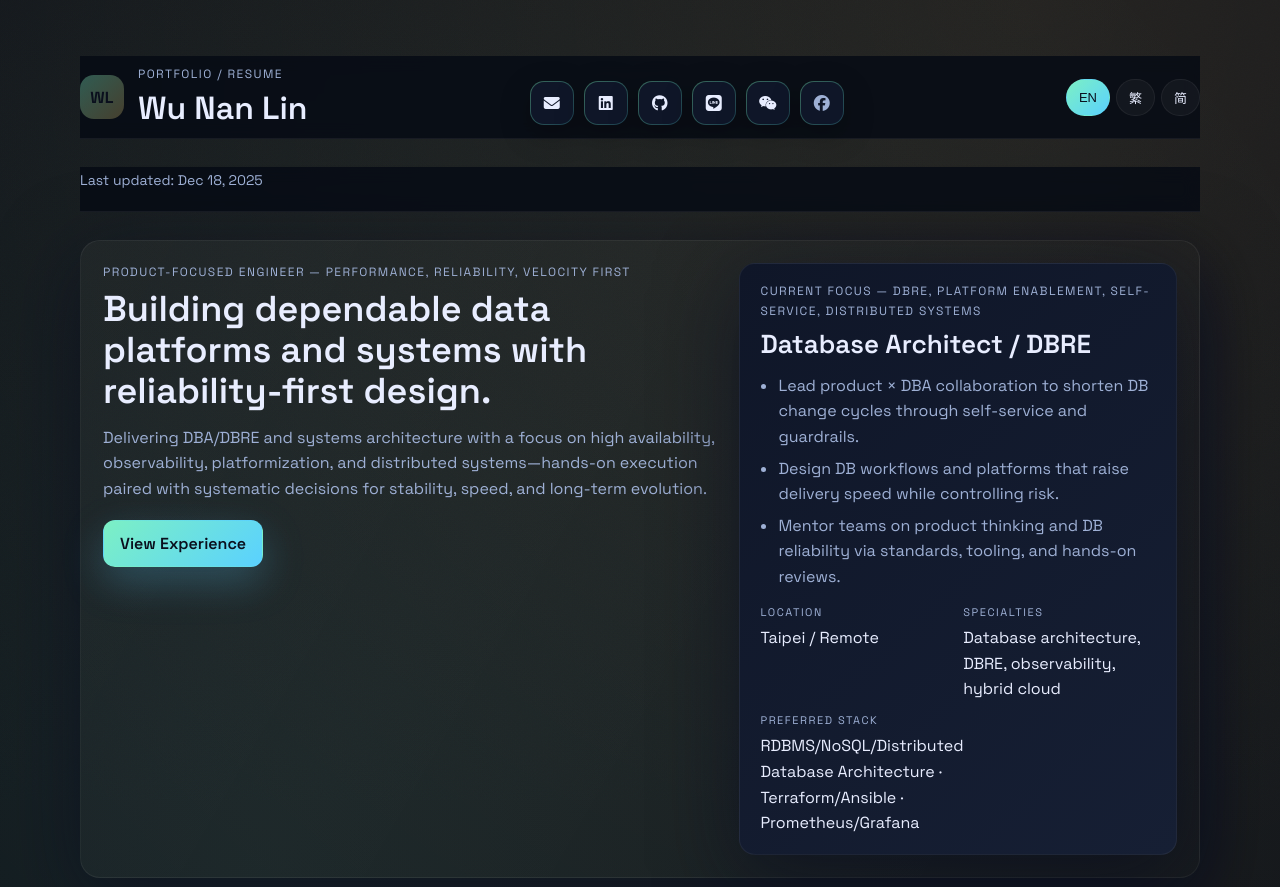
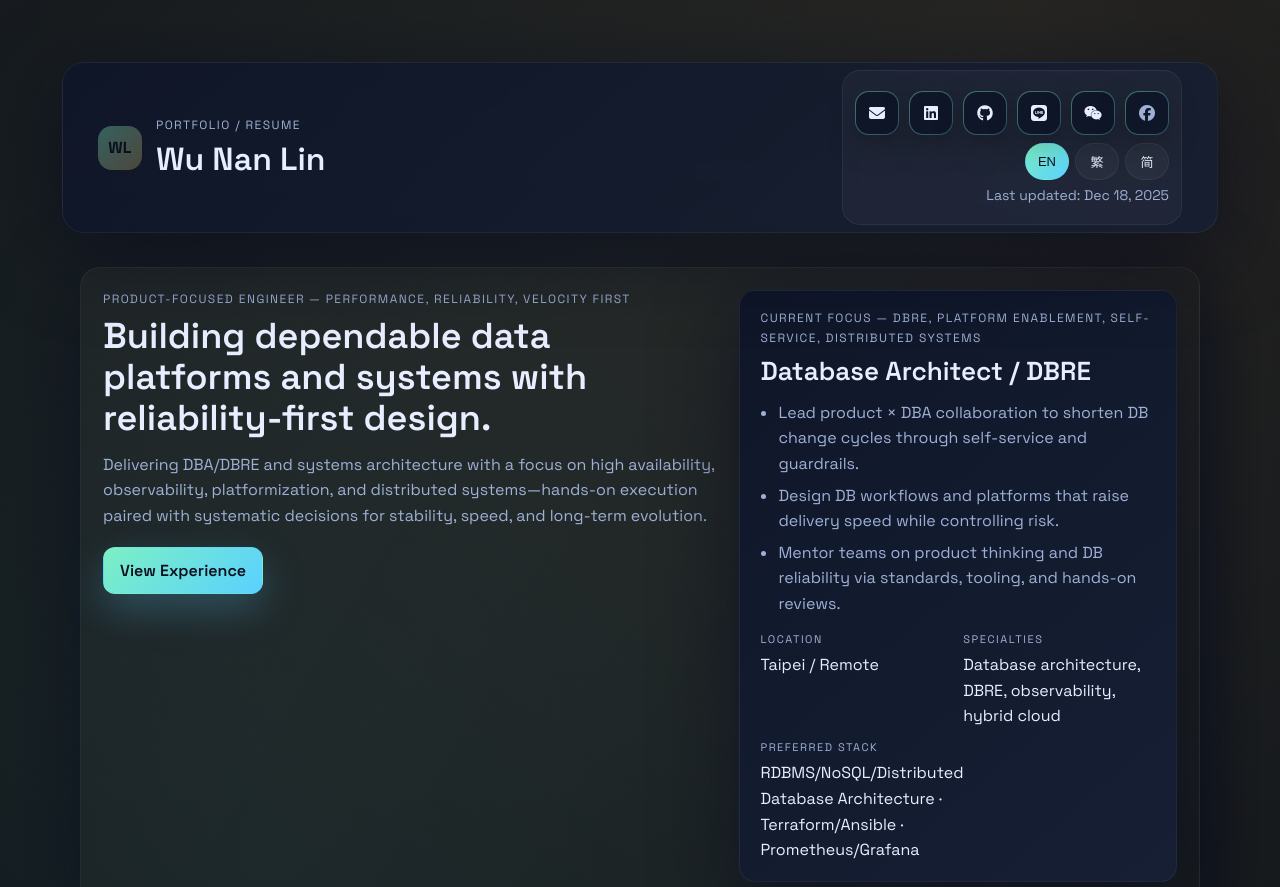
Before and after one commit to heavenruler/wnlin.org, a plain HTML site: page index.html in a window 1280 px wide. Shown: the top 887 px of the page. Drawn offline with Linux system fonts and the light colour scheme.

Commit message:
chore: update site

```diff
--- a/index.html
+++ b/index.html
@@ -64,6 +64,7 @@
           <h1>Wu Nan Lin</h1>
         </div>
       </div>
+      <div class="top-right">
         <div class="contact-icons" aria-label="Contact platforms">
           <a class="icon-button" href="mailto:heavenruler@gmail.com">
             <i class="fa-solid fa-envelope" aria-hidden="true"></i>
@@ -95,10 +96,11 @@
           <button class="lang-button" data-lang="zh-TW">繁</button>
           <button class="lang-button" data-lang="zh-CN">简</button>
         </div>
-    </header>
         <div class="top-meta">
           <p class="muted updated-tag">Last updated: <time datetime="2025-12-18">Dec 18, 2025</time></p>
         </div>
+      </div>
+    </header>
 
     <section class="hero">
       <div class="hero-copy">
--- a/styles.css
+++ b/styles.css
@@ -65,24 +65,35 @@ body {
   display: flex;
   align-items: center;
   justify-content: space-between;
-  gap: 16px;
+  gap: 18px;
   position: sticky;
   top: 0;
   z-index: 20;
-  padding: 10px 0;
-  background: rgba(7, 11, 21, 0.85);
-  backdrop-filter: blur(8px);
-  border-bottom: 1px solid var(--stroke);
+  padding: 14px 18px;
+  background: transparent;
+}
+
+.top-bar::before {
+  content: "";
+  position: absolute;
+  inset: 6px -18px;
+  border-radius: 22px;
+  background: linear-gradient(140deg, rgba(15, 22, 40, 0.92), rgba(22, 31, 52, 0.82));
+  border: 1px solid rgba(255, 255, 255, 0.06);
+  box-shadow: var(--glow);
+  backdrop-filter: blur(10px);
+  z-index: -1;
+}
+
+.top-bar > * {
+  position: relative;
 }
 
 .top-meta {
-  position: sticky;
-  top: 60px;
-  z-index: 19;
-  padding: 6px 0 10px;
-  background: rgba(7, 11, 21, 0.85);
-  backdrop-filter: blur(8px);
-  border-bottom: 1px solid var(--stroke);
+  padding: 0;
+  color: var(--muted);
+  font-size: 13px;
+  text-align: right;
 }
 
 .brand {
@@ -314,6 +325,18 @@ p {
   border: 0;
 }
 
+.top-right {
+  display: flex;
+  flex-direction: column;
+  align-items: flex-end;
+  gap: 8px;
+  padding: 8px 12px;
+  border: 1px solid rgba(255, 255, 255, 0.06);
+  border-radius: 18px;
+  background: rgba(255, 255, 255, 0.04);
+  backdrop-filter: blur(8px);
+}
+
 .card {
   background: linear-gradient(140deg, var(--panel), var(--panel-strong));
   border: 1px solid var(--stroke);
@@ -337,6 +360,7 @@ p {
   font-size: 13px;
   cursor: pointer;
   transition: all 160ms ease;
+  min-width: 44px;
 }
 
 .lang-button:hover {
```
Lines whose indentation alone changed are shown as unchanged.
